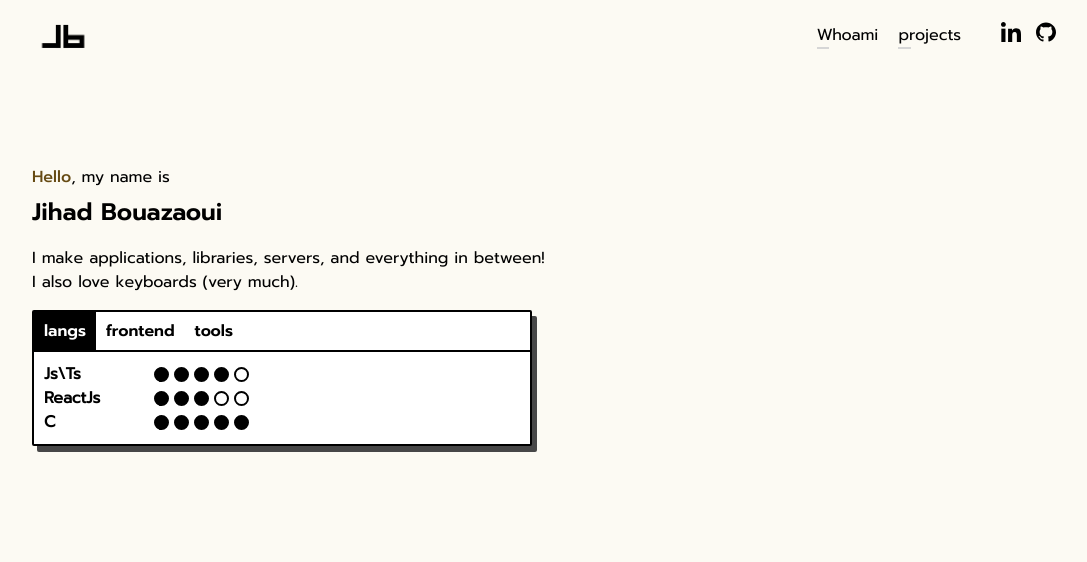
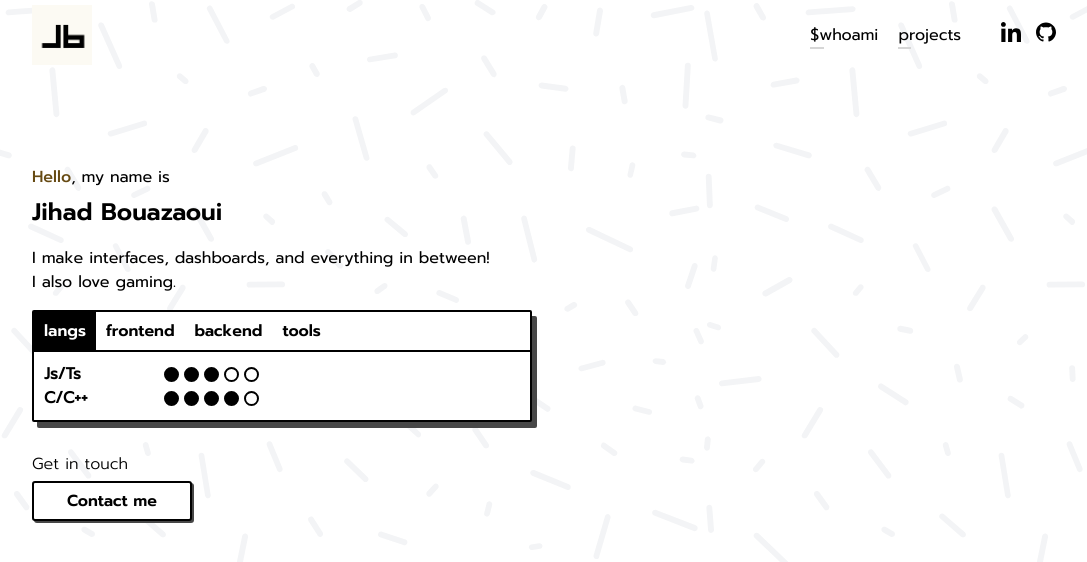
Before and after one commit to jbouazao/portfolio, a Next.js app: page / in a window 1280 px wide. Shown: the top 562 px of the page, without its empty margins (96-1183 px from the left). Built offline with nearby package versions, Linux system fonts and the light colour scheme.

Commit message:
added the menu navigation and contact

```diff
--- a/pages/index.module.scss
+++ b/pages/index.module.scss
@@ -1,5 +1,6 @@
 .container {
 	background-color: #fcfaf3;
+	background: url('../public/background.svg');
 	width: 100vm;
 	height: 100vh;
 }
@@ -80,4 +81,21 @@
 			margin: 0;
 		}
 	}
+
+	.text {
+		margin: 30px 0 5px 0px;
+		font-family: 'prompt-light';
+	}
+
+	.contactbutton {
+		width: 160px;
+		height: 40px;
+		background-color: white;
+		border: 2px solid black;
+		box-shadow: 2px 2px 0px 0px #474747;
+		border-radius: 3px;
+		font-family: 'prompt-sbold';
+		font-size: 16px;
+		cursor: pointer;
+	}
 }
--- a/pages/index.tsx
+++ b/pages/index.tsx
@@ -10,6 +10,7 @@ import github from '../public/github.svg'
 import Navbar from '../src/components/Navbar/Navbar'
 import { useState } from 'react'
 import classNames from 'classnames'
+import SkillsTable from '../src/components/SkillsTable/SkillsTable'
 
 
 	const socials = [
@@ -24,12 +25,97 @@ import classNames from 'classnames'
 			link: 'https://github.com/jbouazao'
 		},
 	]
+	export type Skill = {
+		name: string;
+		points: number;
+	}
+
+	export type SkillSet = {
+		id: number;
+		name: string;
+		skills: Skill[];
+	}[]
+
+	const SKILLS: SkillSet = [
+		{
+			id: 0,
+			name: 'langs',
+			skills: [
+				{
+					name: 'Js/Ts',
+					points: 3
+				},
+				{
+					name: 'C/C++',
+					points: 4
+				}
+			]
+		},
+		{
+			id: 1,
+			name: 'frontend',
+			skills: [
+				{
+					name: 'ReactJs/NextJs',
+					points: 4
+				},
+				{
+					name: 'HTML/CSS',
+					points: 4
+				},
+				{
+					name: 'Tailwind',
+					points: 4
+				},
+			]
+		},
+		{
+			id: 2,
+			name: 'backend',
+			skills: [
+				{
+					name: 'express',
+					points: 2
+				},
+				{
+					name: 'graphql',
+					points: 2
+				},
+				{
+					name: 'mongodb',
+					points: 2
+				},
+				{
+					name: 'firebase',
+					points: 2
+				},
+			]
+		},
+		{
+			id: 3,
+			name: 'tools',
+			skills: [
+				{
+					name: 'Git',
+					points: 3
+				},
+				{
+					name: 'VScode',
+					points: 5
+				},
+				{
+					name: 'Figma',
+					points: 4
+				},
+			]
+		},
+	]
 
 const Home: NextPage = () => {
 
-	const [activeMenuItem, setActiveMenuItem] = useState('1')
+	const [activeMenuItem, setActiveMenuItem] = useState(0)
 
-	const menuHandler = (id:string) => {
+	const menuHandler = (id:number) => {
 		setActiveMenuItem(id)
 	}
 
@@ -52,22 +138,20 @@ const Home: NextPage = () => {
 					<p className = {classes.mynameis}><span style = {{fontFamily: 'prompt-med', color: '#664a13'}}>Hello</span>, my name is</p>
 					<strong className = {classes.myname}>Jihad Bouazaoui</strong>
 					<p>
-						I make applications, libraries, servers, and everything in between!
+						I make interfaces, dashboards, and everything in between!
 						<br />
-						I also love keyboards (very much).
+						I also love gaming.
 					</p>
 					<div className = {classes.skillswrapper}>
 						<ul className = {classes.topmenu}>
-							<li onClick = {() => menuHandler('1')} className = {`${classes.menuitem} ${activeMenuItem === '1' ? classes.active : ''}`}>langs</li>
-							<li onClick = {() => menuHandler('2')} className = {`${classes.menuitem} ${activeMenuItem === '2' ? classes.active : ''}`}>frontend</li>
-							<li onClick = {() => menuHandler('3')} className = {`${classes.menuitem} ${activeMenuItem === '3' ? classes.active : ''}`}>tools</li>
+							{SKILLS.map(skillset => <li key = {skillset.id} onClick = {() => menuHandler(skillset.id)} className = {`${classes.menuitem} ${activeMenuItem === skillset.id ? classes.active : ''}`}>{skillset.name}</li>)}
 						</ul>
-						<ul className = {classes.skills}>
-							<SkillItem name = "Js\Ts" points = {4}/>
-							<SkillItem name = "ReactJs" points = {3}/>
-							<SkillItem name = "C" points = {5}/>
-						</ul>
+						<SkillsTable skills = {SKILLS[activeMenuItem].skills}/>
 					</div>
+					<p className = {classes.text}>Get in touch</p>
+					<a href='mailto:jihad.bo2@gmail.com'>
+						<button className = {classes.contactbutton}>Contact me</button>
+					</a>
 				</main>
 			</div>
     </div>
--- a/src/components/Navbar/Navbar.tsx
+++ b/src/components/Navbar/Navbar.tsx
@@ -3,7 +3,7 @@ import Link from 'next/link';
 
 const Navbar = () => {
 	return <ul className = {classes.container}>
-		<li className = {classes.navitem}><Link href = '/'>Whoami</Link></li>
+		<li className = {classes.navitem}><Link href = '/'>$whoami</Link></li>
 		<li className = {classes.navitem}><Link href = '/'>projects</Link></li>
 	</ul>
 }
--- a/src/components/SkillItem/SkillItem.module.scss
+++ b/src/components/SkillItem/SkillItem.module.scss
@@ -10,5 +10,6 @@
 .points {
 	display: flex;
 	gap: 5px;
+	padding: 0 10px;
 	align-items: center;
 }
--- /dev/null
+++ b/src/components/SkillsTable/SkillsTable.module.scss
@@ -0,0 +1,4 @@
+.container {
+	padding: 10px;
+	margin: 0;
+}
--- /dev/null
+++ b/src/components/SkillsTable/SkillsTable.tsx
@@ -0,0 +1,11 @@
+import { Skill, SkillSet } from '../../../pages'
+import SkillItem from '../SkillItem/SkillItem';
+import classes from './SkillsTable.module.scss'
+
+const SkillsTable: React.FC<{skills: Skill[]}> = props => {
+	return <div className = {classes.container}>
+		{props.skills.map(skill => <SkillItem key = {skill.name} name = {skill.name} points = {skill.points}/>)}
+	</div>
+}
+
+export default SkillsTable;
--- a/src/components/Socials/Socials.tsx
+++ b/src/components/Socials/Socials.tsx
@@ -1,7 +1,7 @@
 import Image from 'next/image';
 import classes from './Socials.module.scss'
 
-const Socials: React.FC<{icons: [{id:string, icon: string, link:string}], link: string}> = (props) => {
+const Socials: React.FC<{icons: {id:string, icon: string, link:string}[], link: string}> = (props) => {
 
 	return <div className = {classes.container}>
 		{props.icons.map(social => <a key = {social.id} href = {social.link}><Image src = {social.icon} alt = '' width = {20} height = {20}/></a>)}
```
Also changed, not shown: public/background.svg (added), 1 other file (tests, documents, lock files or other folders).
